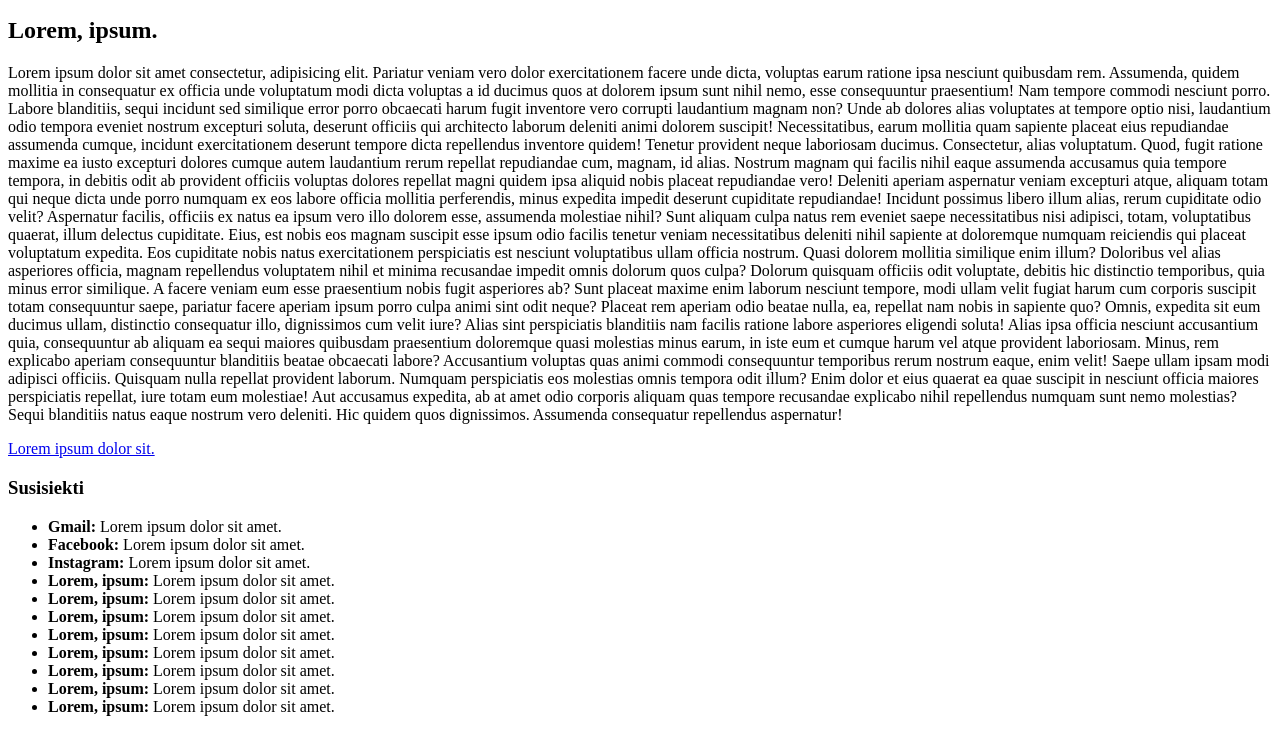
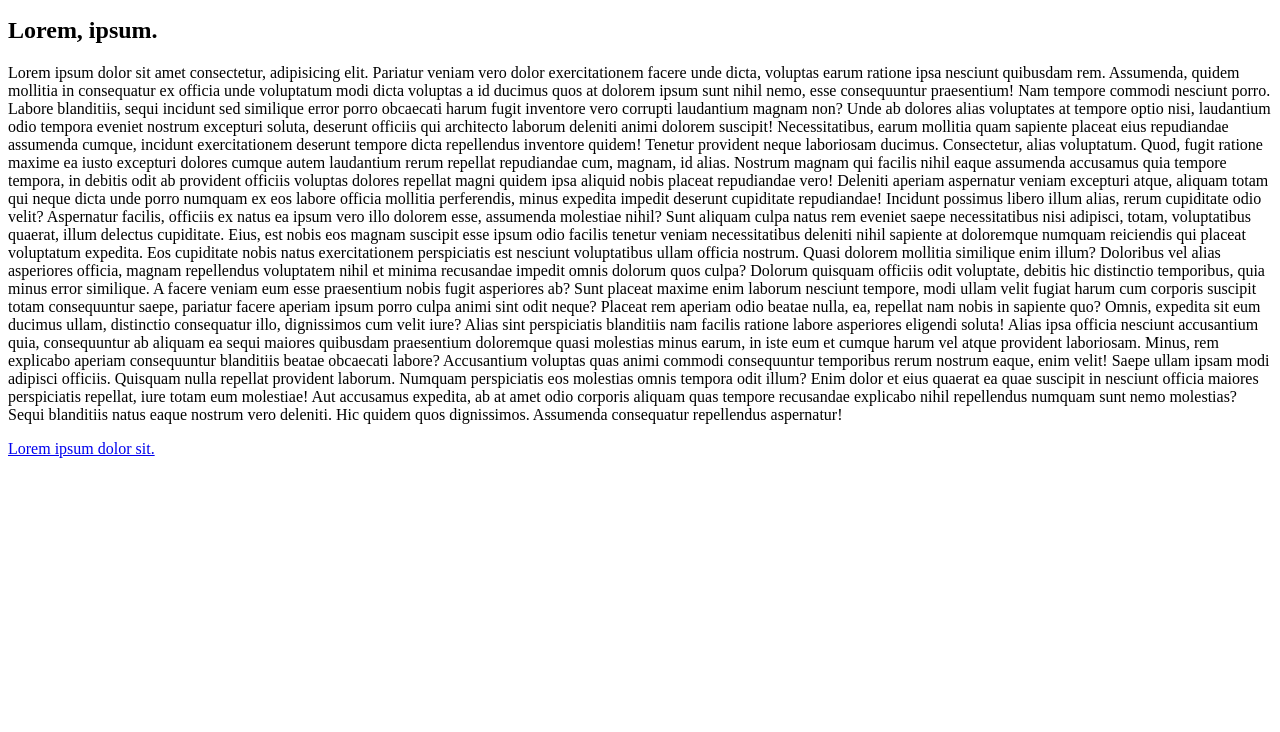
Before and after one commit to danielpsev/praktika, a plain HTML site: page index.html in a window 1280 px wide. Shown: the part 460-1192 px from the top of the page. After the commit the page ends 926 px from the top, so only its background shows below. Drawn offline with Linux system fonts and the light colour scheme.

Commit message:
Update index.html

```diff
--- a/index.html
+++ b/index.html
@@ -12,7 +12,7 @@
         <li><a href="index.html">Pagrindinis</a></li>
         <li><a href="#sporto_naujienos">Sporto naujienos</a></li>
         <li><a href="#lorem">Lorem, ipsum.</a></li>
-        <li><a href="#kontaktai">Kontaktai</a></li>
+        <li><a href="PAGES/kontaktai.html">Kontaktai</a></li>
     </ul>
 
     <h2>Naujienos</h2>
@@ -35,20 +35,6 @@
 
     <a href="#">Lorem ipsum dolor sit.</a>
 
-    <h3 id="kontaktai">Susisiekti</h3>
-    <ul>
-        <li><b>Gmail:</b> Lorem ipsum dolor sit amet.</li>
-        <li><b>Facebook:</b> Lorem ipsum dolor sit amet.</li>
-        <li><b>Instagram:</b> Lorem ipsum dolor sit amet.</li>
-        <li><b>Lorem, ipsum:</b> Lorem ipsum dolor sit amet.</li>
-        <li><b>Lorem, ipsum:</b> Lorem ipsum dolor sit amet.</li>
-        <li><b>Lorem, ipsum:</b> Lorem ipsum dolor sit amet.</li>
-        <li><b>Lorem, ipsum:</b> Lorem ipsum dolor sit amet.</li>
-        <li><b>Lorem, ipsum:</b> Lorem ipsum dolor sit amet.</li>
-        <li><b>Lorem, ipsum:</b> Lorem ipsum dolor sit amet.</li>
-        <li><b>Lorem, ipsum:</b> Lorem ipsum dolor sit amet.</li>
-        <li><b>Lorem, ipsum:</b> Lorem ipsum dolor sit amet.</li>
 
-    </ul>
 </body>
 </html>
```
